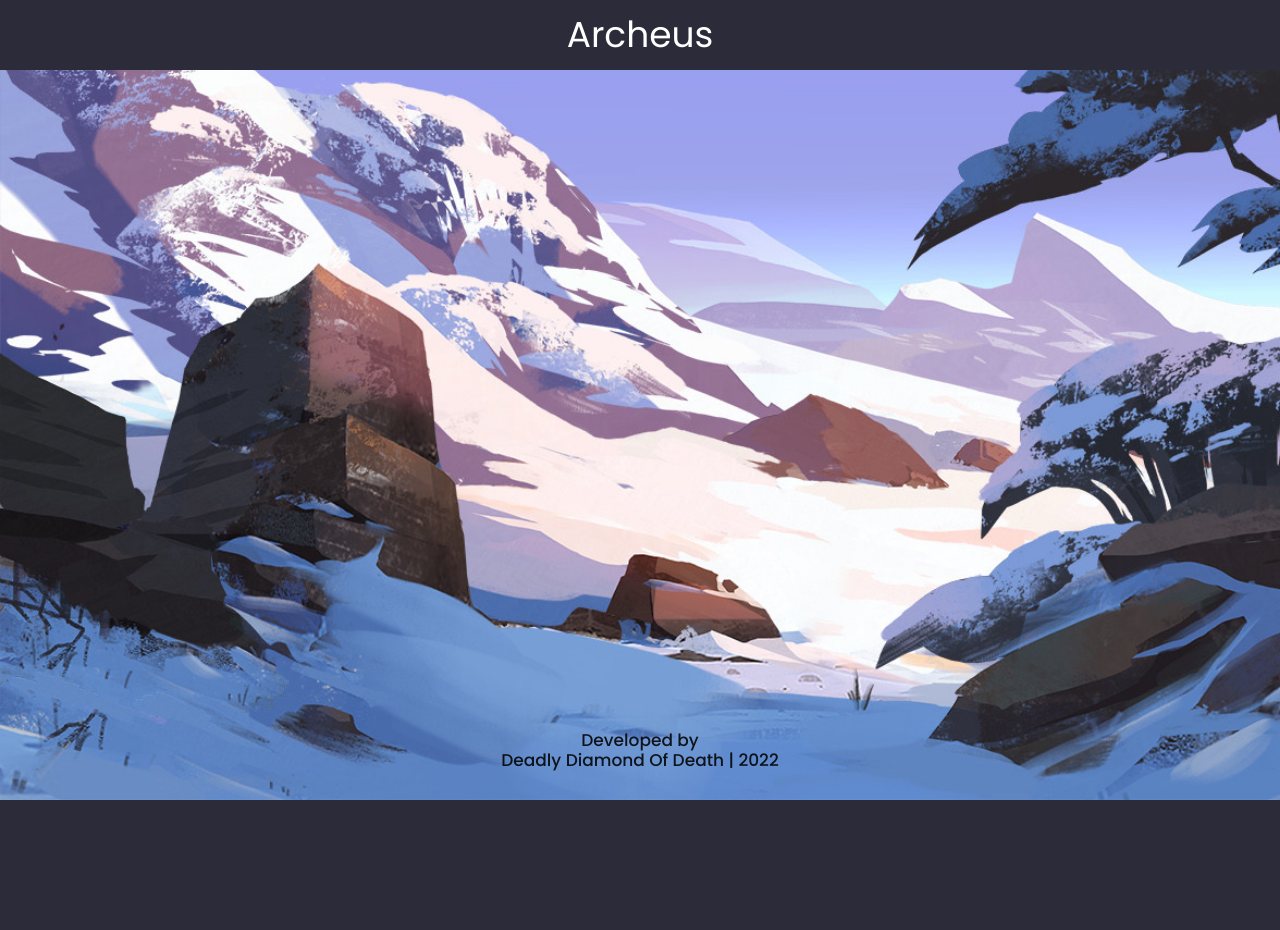
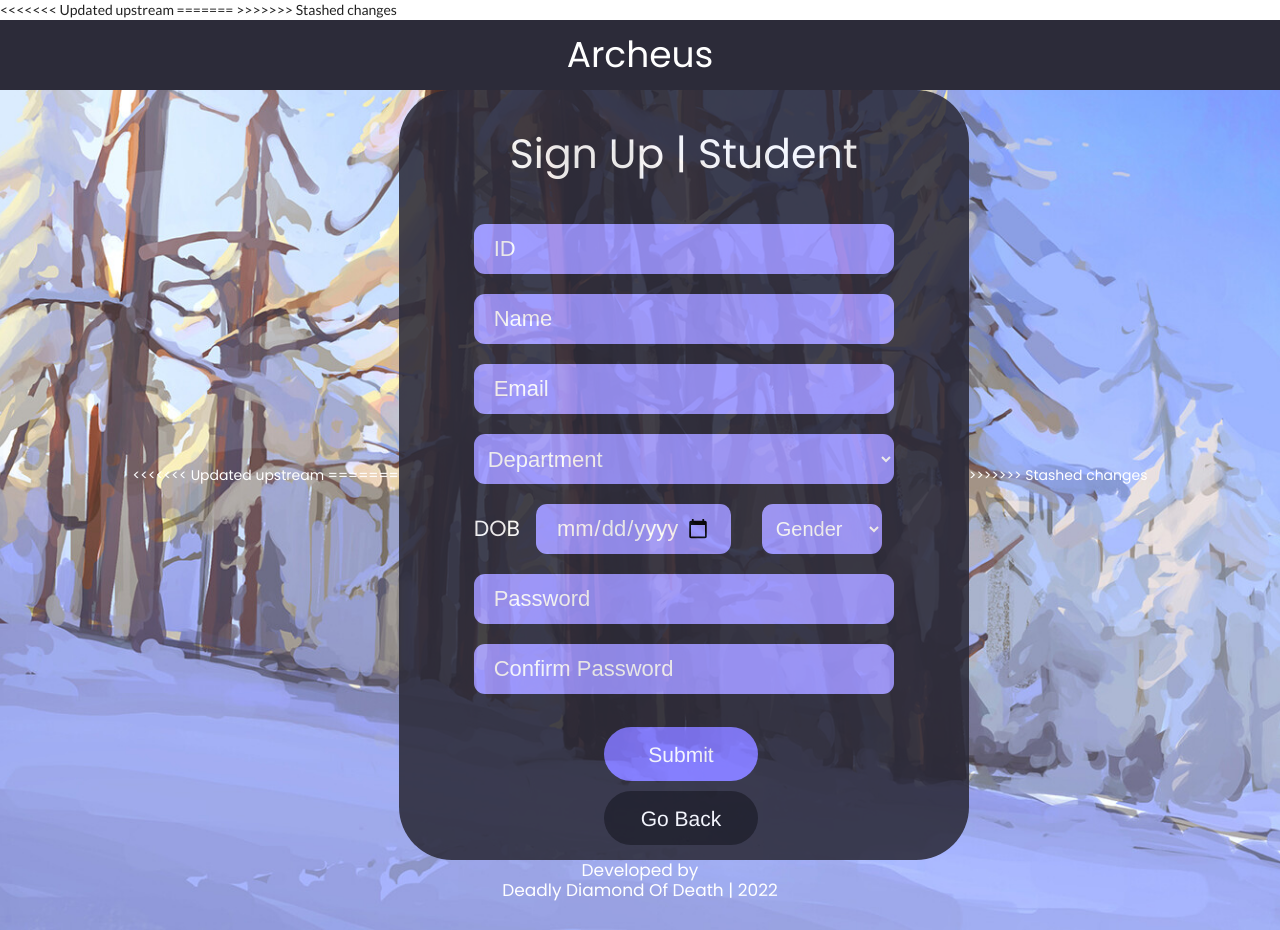
Before and after one commit to zyanislam/archeus, a PHP site: page /student_signup.php in a window 1280 px wide. Before the commit the page ends 800 px from the top, so only its background shows below. Run offline with PHP 8.4, Linux system fonts and the light colour scheme; some libraries are stand-ins or nearby versions.

Commit message:
Add Student Sign Up FrontEnd

```diff
--- /dev/null
+++ b/student_signup.css
@@ -0,0 +1,190 @@
+*{
+    margin: 0;
+    padding: 0;
+    font-family: 'Poppins', sans-serif;
+    color: white;
+}
+
+.layout{
+    display: flex;
+    flex-direction: column;min-height: 100vh;
+    background-image: url("images/Bg2.png");
+    background-repeat: no-repeat;
+    background-size: cover;
+    background-position: center;
+}
+
+.top{
+    background-color: #2C2B39;
+    width: 100%;
+    height: 70px;
+    display: flex;
+    flex-direction: row;
+    justify-content: center;
+    align-items: center;
+    font-family: 'Expletus-Sans-Medium', sans-serif !important;
+    text-align: center;
+    font-size: 36px;
+    color: white;
+}
+
+.mid{
+    width: 100%;
+    flex-grow: 1;
+    display: flex;
+    flex-direction: row;
+    justify-content: center;
+    align-items: center;
+}
+
+.bottom{
+    width: 100%;
+    height: 70px;
+    font-size: 17px;
+    text-align: center;
+    font-family: 'Poppins', sans-serif;
+    font-weight: 400;
+}
+
+.contentbox{
+    display: flex;
+    justify-content: center;
+    align-items: center;
+    width: 570px;
+    height: 770px;
+    font-size: 22px;
+    background-color: #2C2B39;
+    opacity: .88;
+    border-radius: 53px;
+    padding: 20px !important;
+}
+
+#fieldtag{
+    color: white;
+    font-size: 16px;
+    padding-left: 2px;
+    padding-bottom: 2px;
+}
+
+#forgotpw{
+    color: white;
+    font-size: 16px;
+    padding-left: 2px;
+    display: flex;
+    flex-direction: row;
+    justify-content: center;
+    align-items: center;
+}
+
+/* Button CSS */
+
+#buttondiv{
+    padding: 0 !important;
+}
+
+#buttonbox1{
+    width: 154px;
+    height: 54px;
+    border-radius: 29px;
+    font-size: 21px;
+    font-family: Helvetica, sans-serif;
+    font-weight: 500;
+    background-color:#8178ff;
+}
+
+#buttonbox2{
+    width: 154px;
+    height: 54px;
+    border-radius: 29px;
+    font-size: 21px;
+    font-family: Helvetica, sans-serif;
+    font-weight: 500;
+    background-color:#14131a;
+}
+
+#buttonspan{
+    display: flex;
+    flex-direction: column;
+    justify-content: center;
+    align-items: center;
+}
+
+.spaceboxh{
+    width: 17px;
+}
+
+.spaceboxv{
+    height: 33px;
+}
+
+.spaceboxv2{
+    height: 10px;
+}
+
+.inup{
+    width: 420px;
+    height: 50px;
+    left: 1263px;
+    top: 474px;
+    border: 0px;
+    border-radius: 11px;
+    padding: 20px;
+    opacity: 2 !important;
+    background-color: #9c95ff;
+}
+
+.inup_ddd{
+    width: 420px;
+    height: 50px;
+    left: 1263px;
+    top: 474px;
+    padding-left: 10px;
+    border: 0px;
+    border-radius: 11px;
+    opacity: 2 !important;
+    background-color: #9c95ff;
+}
+
+.inup_short{
+    width: 195px;
+    height: 50px;
+    left: 1263px;
+    top: 474px;
+    margin-left: 10px;
+    border: 0px;
+    border-radius: 11px;
+    padding: 20px;
+    opacity: 2 !important;
+    background-color: #9c95ff;
+}
+
+.inup_dd{
+    width: 120px;
+    height: 50px;
+    left: 1263px;
+    top: 474px;
+    margin-left: 25px;
+    padding-left: 10px;
+    border: 0px;
+    border-radius: 11px;
+    opacity: 2 !important;
+    background-color: #9c95ff;
+    font-size: 20px;
+}
+
+.field{
+    border: 10px;
+    opacity: 2 !important;
+}
+
+.welcometag{
+    color: white;
+    font-size: 41px;
+    font-family: 'Poppins', sans-serif;
+    font-weight: 400;
+    text-align: center;
+}
+
+::placeholder {
+    color: white;
+  }
--- a/student_signup.php
+++ b/student_signup.php
@@ -7,7 +7,11 @@
     <meta name="viewport" content="width=device-width, initial-scale=1.0">
     <title>Sign Up | Archeus</title>
 
+<<<<<<< Updated upstream
     <link rel="stylesheet" href="welcome.css">
+=======
+    <link rel="stylesheet" href="student_signup.css">
+>>>>>>> Stashed changes
 
 
     <link href="https://fonts.googleapis.com/css2?family=Poppins:wght@500&display=swap" rel="stylesheet">
@@ -30,7 +34,104 @@
         </div>
 
         <div class="mid">
+<<<<<<< Updated upstream
 
+=======
+            <div class="contentbox">
+
+                <div>
+                    <br>
+                    <br>
+                    <p class="welcometag">Sign Up | Student</p>
+
+                    <form action="student_signupprocess.php" method="POST" enctype="multipart/form-data">
+                        <div>
+                            <div class="field">
+                                <input class="inup" type="text" placeholder="ID" name="s_user" id="s_user">
+                            </div>
+                        </div>
+
+                        <br>
+
+                        <div>
+                            <div class="field">
+                                <input class="inup" type="text" placeholder="Name" name="s_name" id="s_name">
+                            </div>
+                        </div>
+
+                        <br>
+
+                        <div>
+                            <div class="field">
+                                <input class="inup" type="text" placeholder="Email" name="s_email" id="s_email">
+                            </div>
+                        </div>
+
+                        <br>
+
+
+                        <!-- ddd = drop down department -->
+                        <div class="field">
+                            <select class="inup_ddd" name="s_dept" id="s_dept">
+                                <option value="">Department</option>
+                                <option value="EEE">EEE</option>
+                                <option value="CSE">CSE</option>
+                                <option value="CE">CE</option>
+                                <option value="BBA">BBA</option>
+                                <option value="ECO">ECO</option>
+                            </select>
+                        </div>
+
+                        <br>
+
+                        <div>
+                            <label>DOB</label>
+                            <span class="field">
+                                <input class="inup_short" type="date" name="s_dob" id="s_dob">
+                            </span>
+
+                            <span class="field">
+                                <select class="inup_dd" name="s_gender" id="s_gender">
+                                    <option value="">Gender</option>
+                                    <option value="Male">Male</option>
+                                    <option value="Female">Female</option>
+                                </select>
+                            </span>
+                        </div>
+
+                        <br>
+
+                        <div class="field">
+                            <input class="inup" type="password" placeholder="Password" name="s_pass" id="s_pass">
+                        </div>
+
+                        <br>
+
+                        <div class="field">
+                            <input class="inup" type="password" placeholder="Confirm Password" name="s_cpass" id="s_cpass">
+                        </div>
+
+                        <div class="spaceboxv"></div>
+
+                        <div id="buttonspan">
+                            <div>
+                                <button class="ui secondary button huge" id="buttonbox1" type="submit" name="submit">Submit</button>
+                            </div>
+
+                            <div class="spaceboxv2"></div>
+
+                            <div>
+                                <a class="ui orange button huge" name="signup" onclick="window.location.href = 'welcome.php';" id="buttonbox2">Go Back</a>
+                            </div>
+
+                        </div>
+
+                        <br>
+                        <form>
+
+                </div>
+            </div>
+>>>>>>> Stashed changes
         </div>
 
         <div class="bottom">
```
Also changed, not shown: images/Bg2.png (added).
